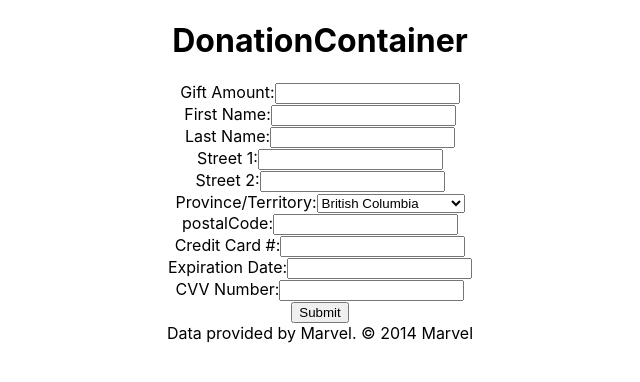
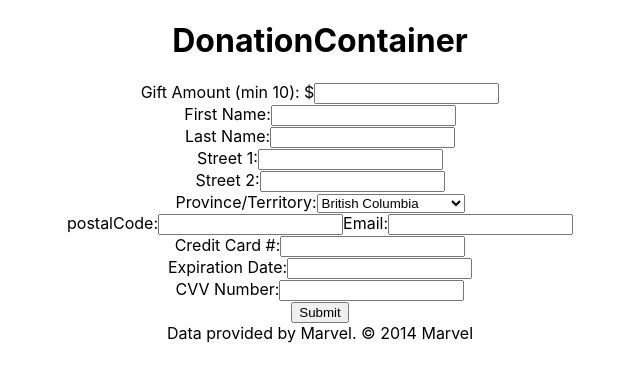
Before and after one commit to bonniehsm/superhero-charity, a React (Create React App) app: page /donation in a window 1280 px wide. Shown: the top 382 px of the page, without its empty margins (320-960 px from the left). Built offline with nearby package versions, Linux system fonts and the light colour scheme; no server answers.

Commit message:
added input attributes

```diff
--- a/src/containers/FormContainer.js
+++ b/src/containers/FormContainer.js
@@ -19,6 +19,7 @@
         }
         this.handleSubmit = this.handleSubmit.bind(this);
         this.handleChange = this.handleChange.bind(this);
+        this.validateFields = this.validateFields.bind(this);
     }
 
     handleSubmit(event){
@@ -33,7 +34,12 @@
         console.log(`value: ${value} and name: ${name}`);
         this.setState({
             [name]: value
-        });
+        },
+        () => {this.validateFields(name, value)});
+    }
+
+    validateFields(){
+        console.log(`validateFields function called`);
     }
 
     render(){
@@ -45,8 +51,13 @@
                     { /* DONATION */ }
                     <div>
                         <label>
-                            Gift Amount:
-                            <input type="text" name="donation" value={this.state.donation} onChange={this.handleChange}/>
+                            Gift Amount (min 10): $
+                            <input required
+                                type="number"
+                                min="10"
+                                name="donation"
+                                value={this.state.donation}
+                                onChange={this.handleChange}/>
                         </label>
                     </div>
 
@@ -54,44 +65,75 @@
                     <div>
                         <label>
                             First Name:
-                            <input type="text" name="firstName" value={this.state.firstName} onChange={this.handleChange}/>
+                            <input required
+                                type="text"
+                                name="firstName"
+                                value={this.state.firstName}
+                                onChange={this.handleChange}/>
                         </label>
                         <br/>
                         <label>
                             Last Name:
-                            <input type="text" name="lastName" value={this.state.lastName} onChange={this.handleChange}/>
+                            <input required
+                                type="text"
+                                name="lastName"
+                                value={this.state.lastName}
+                                onChange={this.handleChange}/>
                         </label>
                         <br/>
                         <label>
                             Street 1:
-                            <input type="text" name="street1" value={this.state.street1} onChange={this.handleChange}/>
+                            <input required
+                                type="text"
+                                name="street1"
+                                value={this.state.street1}
+                                onChange={this.handleChange}/>
                         </label>
                         <br/>
                         <label>
                             Street 2:
-                            <input type="text" name="street2" value={this.state.street2} onChange={this.handleChange}/>
+                            <input
+                                type="text"
+                                name="street2"
+                                value={this.state.street2}
+                                onChange={this.handleChange}/>
                         </label>
                         <br/>
                         Province/Territory:
-                        <select>
-                            <option value="bc">British Columbia</option>
-                            <option value="mb">Manitoba</option>
-                            <option value="sk">Saskatchewan</option>
-                            <option value="ab">Alberta</option>
-                            <option value="on">Ontario</option>
-                            <option value="qc">Quebec</option>
-                            <option value="nl">Newfoundland</option>
-                            <option value="nb">New Brunswick</option>
-                            <option value="ns">Nova Scotia</option>
-                            <option value="pei">Prince Edward Island</option>
-                            <option value="yk">Yukon</option>
-                            <option value="nt">Northwest Territories</option>
-                            <option value="iq">Iqaluit</option>
+                        <select
+                            value={this.state.provinceTerritory}
+                            name="provinceTerritory"
+                            onChange={this.handleChange}>
+                                <option value="British Columbia">British Columbia</option>
+                                <option value="Manitoba">Manitoba</option>
+                                <option value="Saskatchewank">Saskatchewan</option>
+                                <option value="Alberta">Alberta</option>
+                                <option value="Ontario">Ontario</option>
+                                <option value="Quebec">Quebec</option>
+                                <option value="Newfoundland">Newfoundland</option>
+                                <option value="New Brunswick">New Brunswick</option>
+                                <option value="Nova Scotia">Nova Scotia</option>
+                                <option value="Prince Edward Island">Prince Edward Island</option>
+                                <option value="Yukon">Yukon</option>
+                                <option value="Northwest Territories">Northwest Territories</option>
+                                <option value="Iqaluit">Iqaluit</option>
                         </select>
                         <br/>
                         <label>
                             postalCode:
-                            <input type="text" name="postalCode" value={this.state.postalCode} onChange={this.handleChange}/>
+                            <input required
+                                type="text"
+                                name="postalCode"
+                                value={this.state.postalCode}
+                                onChange={this.handleChange}/>
+                        </label>
+                        <label>
+                            Email:
+                            <input required
+                                type="email"
+                                name="email"
+                                value={this.state.email}
+                                onChange={this.handleChange}/>
                         </label>
                     </div>
 
@@ -99,17 +141,32 @@
                     <div>
                         <label>
                             Credit Card #:
-                            <input type="text" name="creditCard" value={this.state.creditCard} onChange={this.handleChange}/>
+                            <input
+                                required
+                                type="number"
+                                name="creditCard"
+                                value={this.state.creditCard}
+                                onChange={this.handleChange}/>
                         </label>
                         <br/>
                         <label>
                             Expiration Date:
-                            <input type="text" name="expDate" value={this.state.expDate} onChange={this.handleChange}/>
+                            <input
+                                required
+                                type="text"
+                                name="expDate"
+                                value={this.state.expDate}
+                                onChange={this.handleChange}/>
                         </label>
                         <br/>
                         <label>
                             CVV Number:
-                            <input type="text" name="cvv" value={this.state.cvv} onChange={this.handleChange}/>
+                            <input
+                                required
+                                type="number"
+                                name="cvv"
+                                value={this.state.cvv}
+                                onChange={this.handleChange}/>
                         </label>
                     </div>
                     <input type="submit" value="Submit"/>
```
